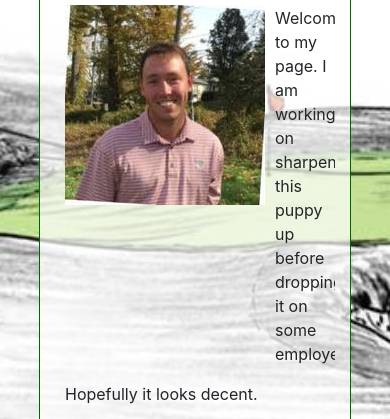
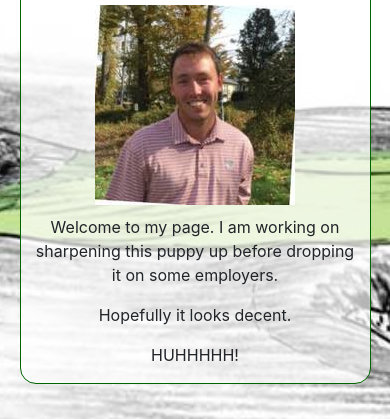
Before and after one commit to be-cool/BC-Portfolio, a plain HTML site: page index.html in a window 390 px wide. Shown: the part 178-597 px from the top of the page. Drawn offline with nearby package versions, Linux system fonts and the light colour scheme.

Commit message:
responsive update

```diff
--- a/assets/css/style_contact.css
+++ b/assets/css/style_contact.css
@@ -18,3 +18,8 @@
 .contactPics {
     width: 40%;
 }
+
+.container {
+    width: 90%;
+    text-align: center;
+}
--- a/assets/css/style_index.css
+++ b/assets/css/style_index.css
@@ -2,26 +2,25 @@
     margin-left: 10px;
 }
 .profile-pic {
-    float: left;
-    margin-left: 10px;
-    margin-right: 10px;
+    align-content: center;
     margin-bottom: 10px;
 }
 #p-one {
     /* float: left; */
-    margin-left: 10px;
+    /* margin-left: 10px;
     /* margin-right: 10px; */
     line-height: 1.5;
-    margin-top: 3%;
+    /* margin-top: 3%; */
+
 }
 #p-two {
     /* float: left; */
-    margin-left: 10px;
+    /* margin-left: 10px; */
     line-height: 1.5;
 }
 #p-three {
     /* float: left; */
-    margin-left: 10px;
+    /* margin-left: 10px; */
     line-height: 1.5;
 }
 
@@ -30,7 +29,8 @@
 }
 
 .aboutBox {
-    width: 80%;
+    width: 90%;
+    text-align: center;
 }
 
 /* animation css for the skills bars */
--- a/assets/css/style_portfolio.css
+++ b/assets/css/style_portfolio.css
@@ -9,6 +9,11 @@ h6 {
     padding-bottom: 8px;
     margin-top: 190px;
     font-size: 1rem;
+}
+
+.container {
+    width: 90%;
+    text-align: center;
 }
 
 .title {
--- a/index.html
+++ b/index.html
@@ -33,7 +33,7 @@
         <box>
             <h2 class="title">About Me</h2>
                 <!-- <hr> -->
-                <img class="profile-pic" src= "assets/images/profile picture.jpeg" alt= "Ben Cooley">
+                <div class="profile-pic"><img src= "assets/images/profile picture.jpeg" alt= "Ben Cooley"></div>
                     <p id="p-one">
                         Welcome to my page.  I am working on sharpening this puppy up before dropping it on some employers.
                     </p>
```
